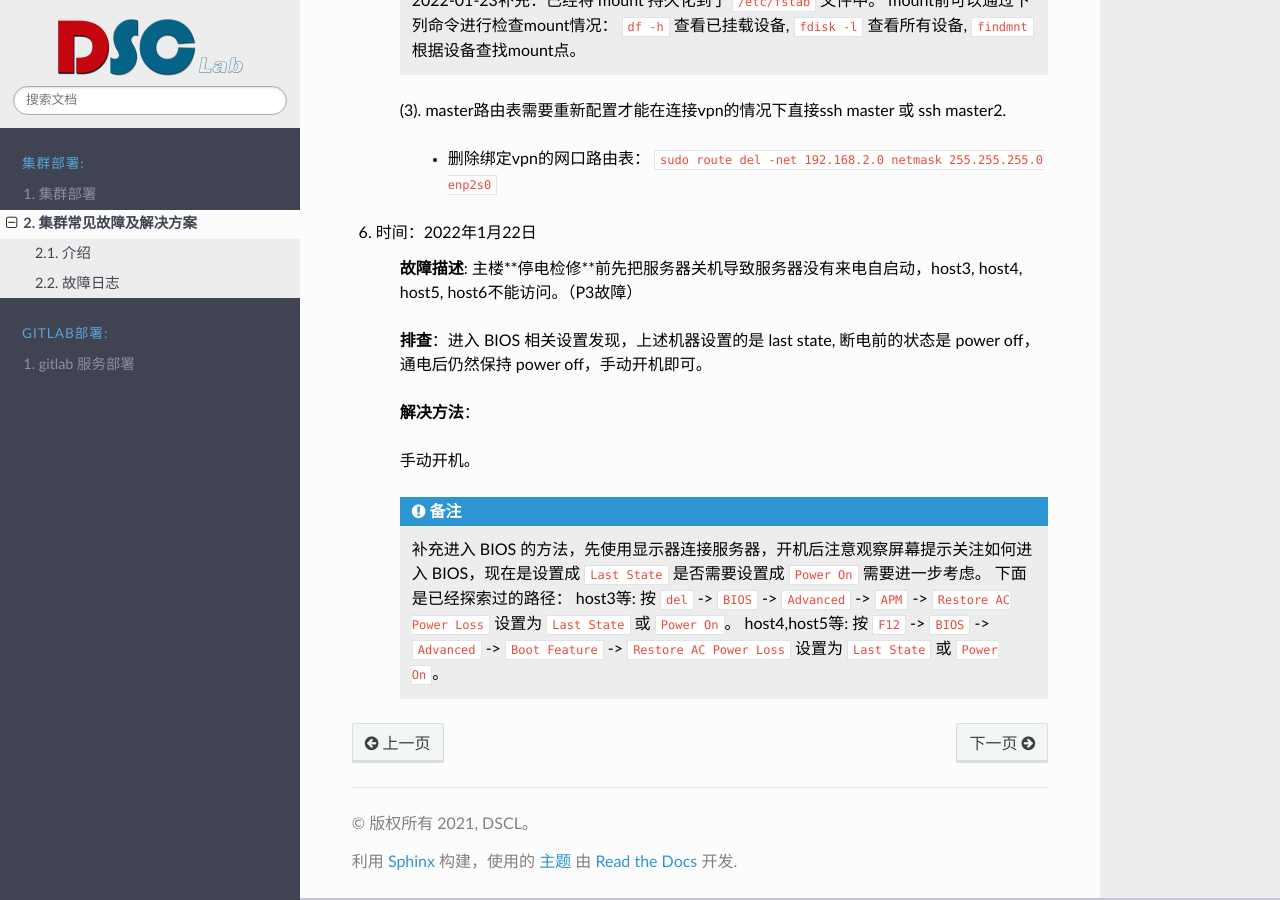
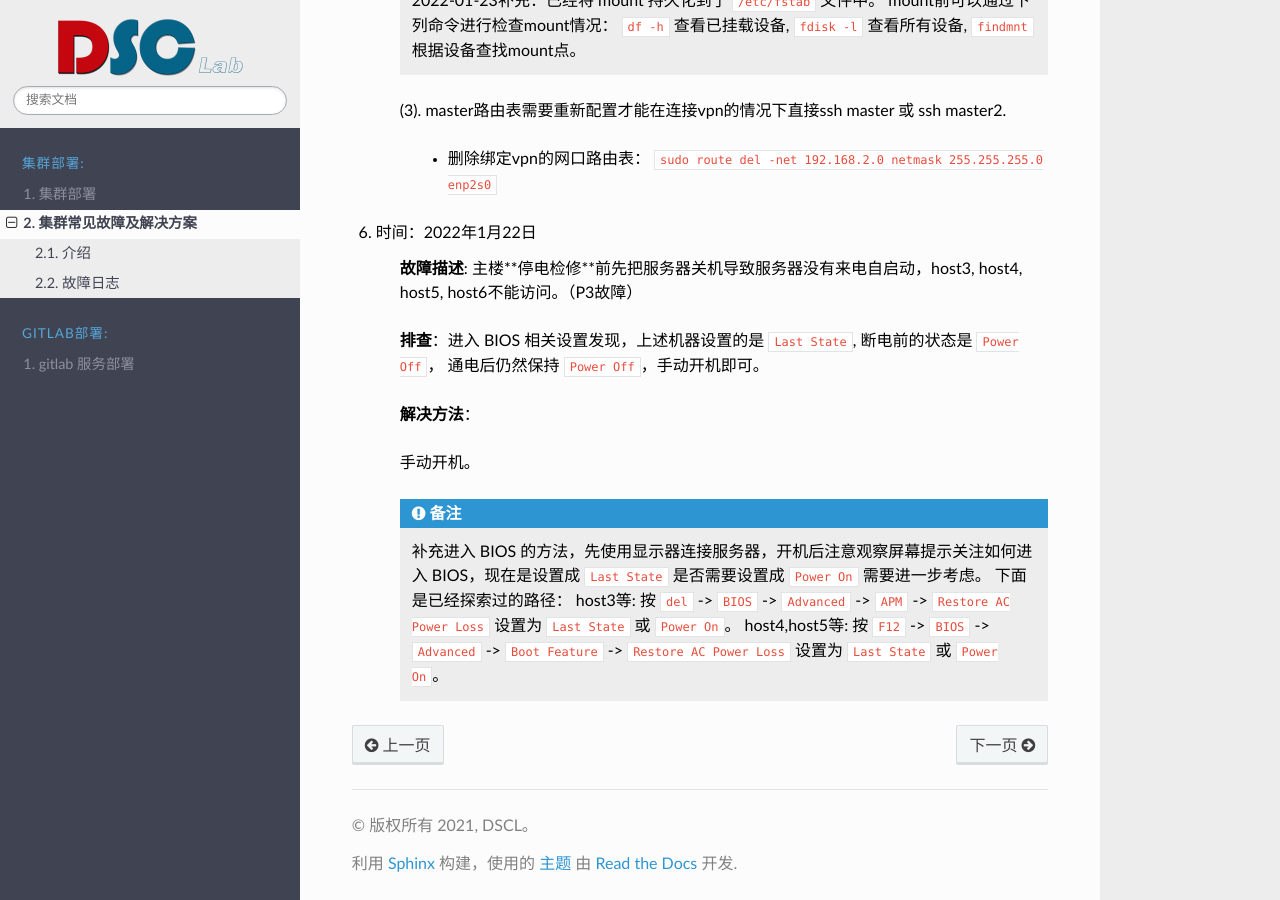
Before and after one commit to CDDSCLab/dscl-docs, a Sphinx documentation site: the page built from source/cluster/deployment/question.rst, in a window 1280 px wide and 900 px high, scrolled down 3474 px. Built offline with Sphinx 7.4.7 and the Read the Docs theme 2.0.0, drawn with Linux system fonts in a browser that asks for light colours; formulas are drawn with MathJax 3.

```diff
--- a/source/cluster/deployment/question.rst
+++ b/source/cluster/deployment/question.rst
@@ -143,7 +143,7 @@
 
     **故障描述**: 主楼**停电检修**前先把服务器关机导致服务器没有来电自启动，host3, host4, host5, host6不能访问。（P3故障）
 
-    **排查**：进入 BIOS 相关设置发现，上述机器设置的是 last state, 断电前的状态是 power off， 通电后仍然保持 power off，手动开机即可。
+    **排查**：进入 BIOS 相关设置发现，上述机器设置的是 ``Last State``, 断电前的状态是 ``Power Off``， 通电后仍然保持 ``Power Off``，手动开机即可。
 
     **解决方法**：
 
```
